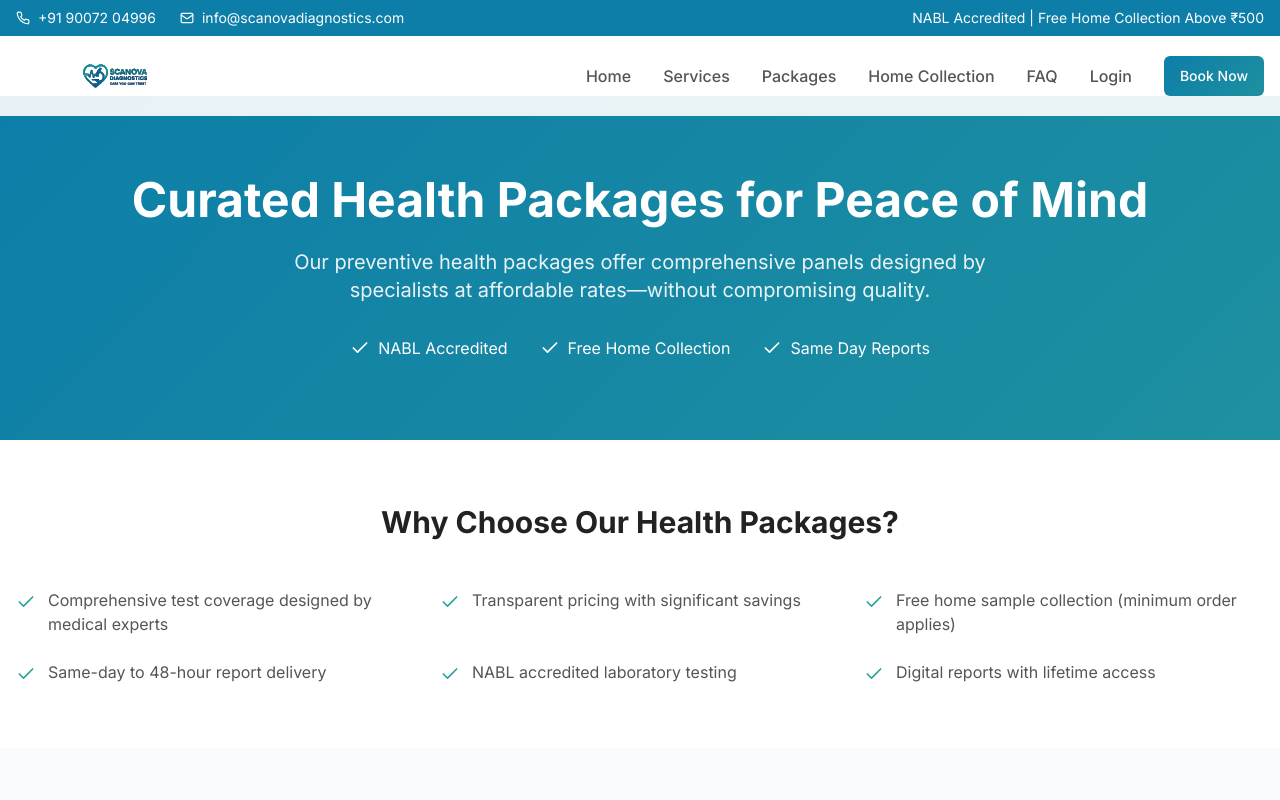
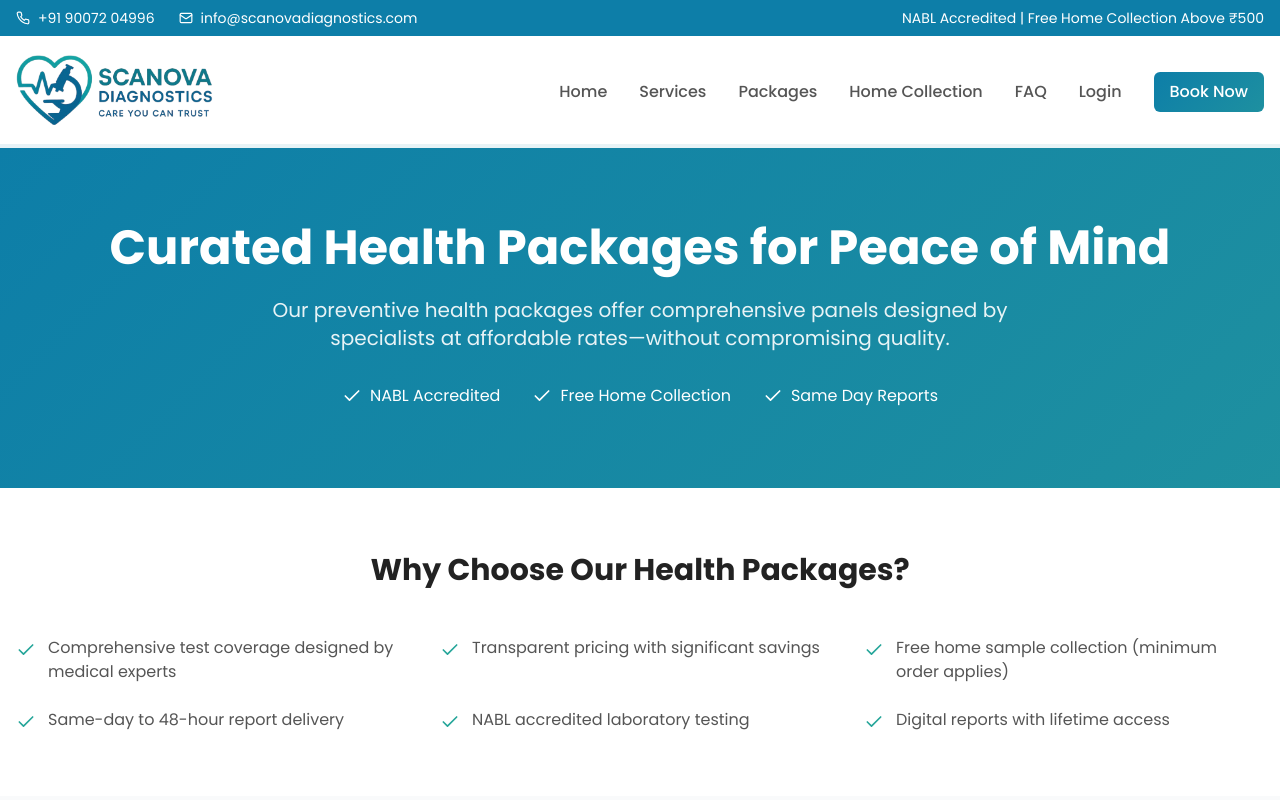
Before and after one commit to parallaxis-innovations/scanova-diagnostics, a Next.js app: page /packages in a window 1280 px wide. Shown: the top 800 px of the page. Built offline with nearby package versions, Linux system fonts and the light colour scheme.

Commit message:
-fixed carousel dots -fixed logo -added popin fonts

```diff
--- a/app/faq/page.tsx
+++ b/app/faq/page.tsx
@@ -142,7 +142,7 @@ export default function FAQPage() {
 	];
 
 	return (
-		<div className="min-h-screen bg-gray-50">
+		<div className="min-h-screen bg-gray-50 mt-12">
 			{/* Hero Section */}
 			<section className="bg-scanova-gradient text-white py-20">
 				<div className="max-w-7xl mx-auto px-4">
--- a/app/home-collection/page.tsx
+++ b/app/home-collection/page.tsx
@@ -166,7 +166,7 @@ export default function HomeCollectionPage() {
   ];
 
   return (
-    <div className="min-h-screen bg-gray-50">
+    <div className="min-h-screen bg-gray-50 mt-12">
       {/* Hero Section */}
       <section className="bg-scanova-gradient text-white py-20">
         <div className="max-w-7xl mx-auto px-4">
--- a/app/layout.tsx
+++ b/app/layout.tsx
@@ -3,6 +3,7 @@ import type { Metadata } from 'next';
 import { Inter } from 'next/font/google';
 import Navbar from '@/components/layout/Navbar';
 import Footer from '@/components/layout/Footer';
+import { Poppins } from "next/font/google";
 
 const inter = Inter({ subsets: ['latin'] });
 
@@ -21,6 +22,13 @@ export const metadata: Metadata = {
   viewport: 'width=device-width, initial-scale=1',
 };
 
+const poppins = Poppins({
+      weight: ["400", "500", "600", "700"], // Specify the weights you need
+      subsets: ['latin'],
+      variable: '--font-poppins', // Define a CSS variable name
+      display: 'swap', // Recommended for better performance
+    });
+
 export default function RootLayout({
   children,
 }: {
@@ -28,7 +36,7 @@ export default function RootLayout({
 }) {
   return (
     <html lang="en" className="scroll-smooth">
-      <body className={`${inter.className} antialiased`}>
+      <body className={`${poppins.variable} font-sans`}>
         <Navbar />
         <main className="pt-24">
           {children}
--- a/app/packages/page.tsx
+++ b/app/packages/page.tsx
@@ -140,7 +140,7 @@ export default function PackagesPage() {
 	];
 
 	return (
-		<div className="min-h-screen bg-gray-50">
+		<div className="min-h-screen bg-gray-50 mt-12">
 			{/* Hero Section */}
 			<section className="bg-scanova-gradient text-white py-20">
 				<div className="max-w-7xl mx-auto px-4">
--- a/app/page.tsx
+++ b/app/page.tsx
@@ -105,7 +105,7 @@ export default function HomePage() {
 	return (
 		<div className="min-h-screen">
 			{/* Hero Section */}
-			<section className="relative min-h-screen flex items-center justify-center bg-gradient-to-br from-scanova-primary/10 to-scanova-teal/10 overflow-hidden">
+			<section className="relative min-h-screen flex items-center justify-center bg-gradient-to-br from-scanova-primary/10 to-scanova-teal/10 overflow-hidden mt-12">
 				{/* Background Pattern */}
 				<div className="absolute inset-0 bg-[url('https://images.unsplash.com/photo-1666214277657-e60f05c40b04?w=900&auto=format&fit=crop&q=60&ixlib=rb-4.1.0&ixid=M3wxMjA3fDB8MHxzZWFyY2h8Mnx8ZG9jdG9yc3xlbnwwfHwwfHx8MA%3D%3D')] bg-cover bg-center">
 					<div className="absolute inset-0 bg-hero-pattern"></div>
@@ -410,7 +410,7 @@ export default function HomePage() {
 						initial="hidden"
 						whileInView="visible"
 						viewport={{ once: true }}
-						className="text-center mb-16"
+						className="text-center mb-12"
 					>
 						<h2 className="text-3xl md:text-4xl font-bold text-scanova-text-header mb-4">
 							What Our Patients Say
--- a/app/services/page.tsx
+++ b/app/services/page.tsx
@@ -131,7 +131,7 @@ export default function ServicesPage() {
 	];
 
 	return (
-		<div className="min-h-screen bg-gray-50">
+		<div className="min-h-screen bg-gray-50 mt-12">
 			{/* Hero Section */}
 			<section className="bg-scanova-gradient text-white py-20">
 				<div className="max-w-7xl mx-auto px-4">
--- a/components/layout/Navbar.tsx
+++ b/components/layout/Navbar.tsx
@@ -1,6 +1,6 @@
 "use client";
 import Image from "next/image";
-
+import { Poppins } from "next/font/google";
 import { useState, useEffect } from "react";
 import Link from "next/link";
 import { Menu, X, Phone, Mail } from "lucide-react";
@@ -39,7 +39,7 @@ export default function Navbar() {
 			}`}
 		>
 			{/* Top bar */}
-			<div className="bg-scanova-primary text-white py-2 px-4">
+			<div className="bg-scanova-primary text-white py-2 px-4 ">
 				<div className="max-w-7xl mx-auto flex justify-between items-center text-sm">
 					<div className="flex items-center gap-6">
 						<div className="flex items-center gap-2">
@@ -70,11 +70,11 @@ export default function Navbar() {
 				<div className="max-w-7xl mx-auto flex justify-between items-center">
 					{/* Logo */}
 					<Link href="/" className="flex items-center">
-						<div className="flex items-center space-x-2 h-16 lg:h-20 md:h-20 overflow-hidden">
+						<div className="flex items-center space-x-2 h-16 lg:h-28 md:h-20 overflow-hidden">
 							<Image
-								src="/logo1.svg"
+								src="/logo (1).png"
 								alt="Scanova Diagnostics Logo"
-								height={100} // Keep these for the image's natural size
+								height={200} // Keep these for the image's natural size
 								width={200}
 								className="object-contain h-full"
 							/>
@@ -82,7 +82,7 @@ export default function Navbar() {
 					</Link>
 
 					{/* Desktop Navigation */}
-					<div className="hidden lg:flex items-center gap-8">
+					<div className="hidden lg:flex items-center gap-8 text-base">
 						{navItems.map((item) => (
 							<Link
 								key={item.href}
@@ -93,7 +93,7 @@ export default function Navbar() {
 							</Link>
 						))}
 						<Link href="/home-collection">
-							<Button className="bg-scanova-gradient hover:opacity-90 text-white">
+							<Button className="bg-scanova-gradient hover:opacity-90 text-white text-base">
 								Book Now
 							</Button>
 						</Link>
--- a/components/ui/TestimonialSlider.tsx
+++ b/components/ui/TestimonialSlider.tsx
@@ -54,7 +54,7 @@ export default function TestimonialSlider() {
           className="absolute inset-0 flex items-center justify-center"
         >
           <div className="max-w-4xl mx-auto px-6 text-center">
-            <Quote className="w-12 h-12 text-scanova-teal mx-auto mb-4" />
+            <Quote className="w-10 h-10 text-scanova-teal mx-auto mb-4" />
             <blockquote className="text-lg md:text-xl text-scanova-text-body mb-6 italic">
               "{testimonials[currentIndex].text}"
             </blockquote>
@@ -77,7 +77,7 @@ export default function TestimonialSlider() {
 
             <div className="flex justify-center gap-1 mt-4">
               {Array.from({ length: testimonials[currentIndex].rating }).map((_, i) => (
-                <Star key={i} className="w-5 h-5 text-yellow-400 fill-current" />
+                <Star key={i} className="w-5 h-5 text-yellow-400 fill-current mb-3" />
               ))}
             </div>
           </div>
@@ -85,7 +85,7 @@ export default function TestimonialSlider() {
       </AnimatePresence>
 
       {/* Dots indicator */}
-      <div className="absolute bottom-4 left-1/2 transform -translate-x-1/2 flex gap-2">
+      <div className="absolute -bottom-0 left-1/2 transform -translate-x-1/2 flex gap-2">
         {testimonials.map((_, index) => (
           <button
             key={index}
--- a/package.json
+++ b/package.json
@@ -10,6 +10,7 @@
   },
   "dependencies": {
     "@hookform/resolvers": "^3.9.0",
+    "@next/font": "^14.2.15",
     "@next/swc-wasm-nodejs": "13.5.1",
     "@prisma/client": "^6.15.0",
     "@radix-ui/react-accordion": "^1.2.0",
--- a/tailwind.config.ts
+++ b/tailwind.config.ts
@@ -72,8 +72,8 @@ const config: Config = {
         md: 'calc(var(--radius) - 2px)',
         sm: 'calc(var(--radius) - 4px)',
       },
-      fontFamily: {
-        'sans': ['Inter', 'system-ui', 'sans-serif'],
+        fontFamily: {
+        sans: ["var(--font-poppins)", "sans-serif"],
       },
       keyframes: {
         'accordion-down': {
```
Also changed, not shown: public/logo (1).png (added), 1 other file (tests, documents, lock files or other folders).
